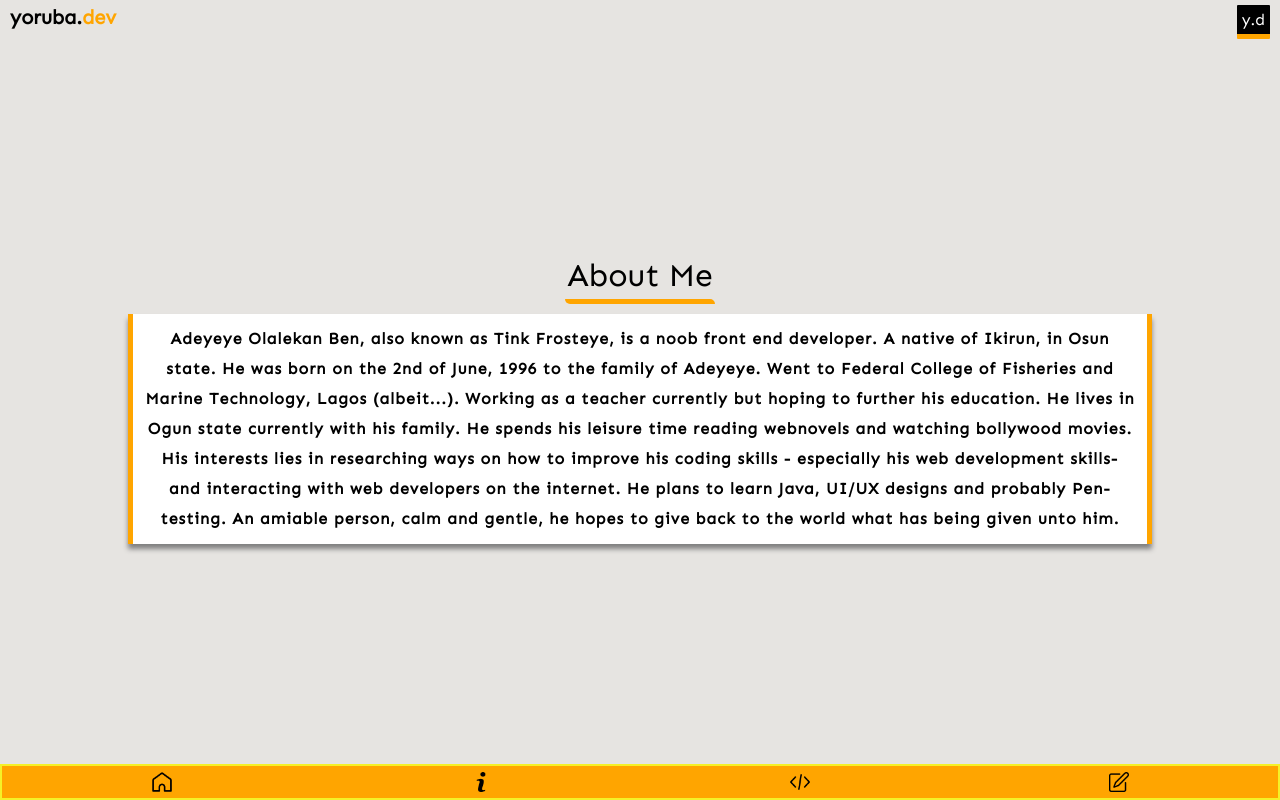
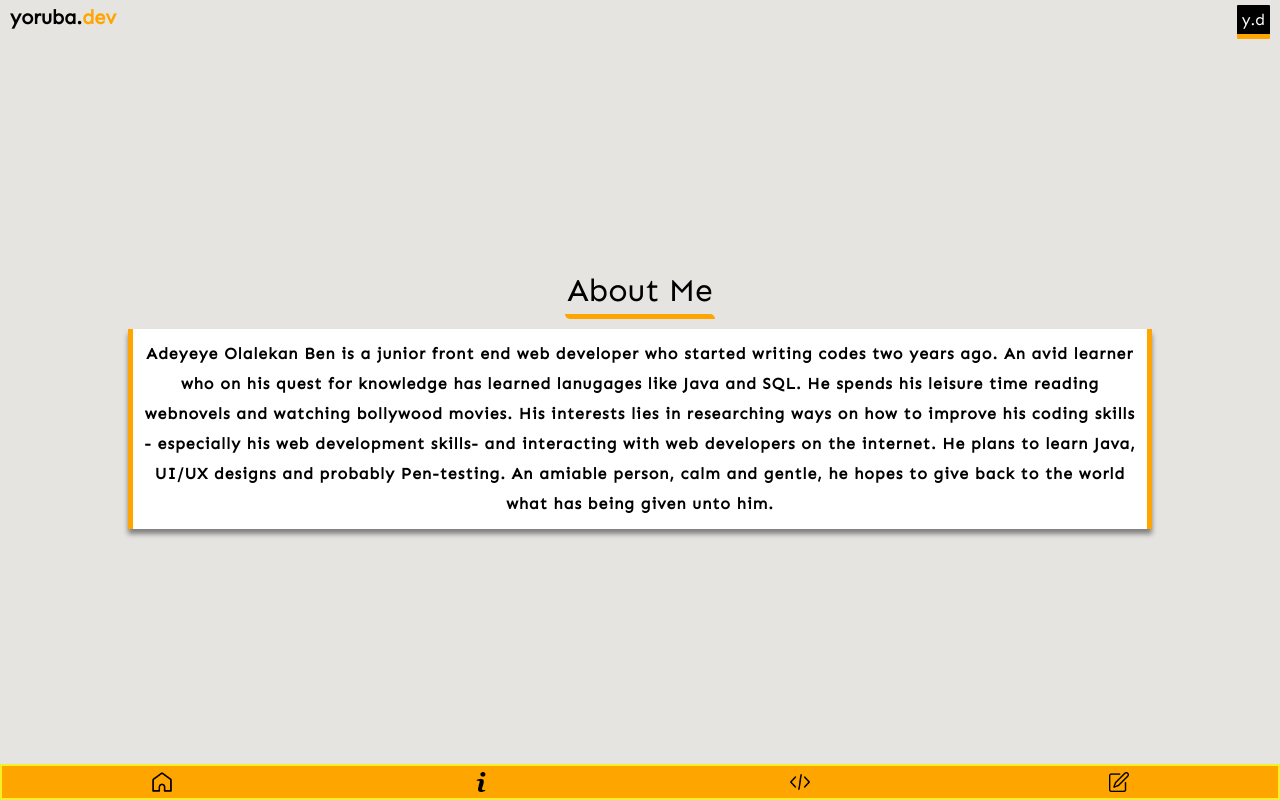
Before and after one commit to Abdulmalik-Ayorinde/Portfolio-1, a plain HTML site: page index.html in a window 1280 px wide. Both pictures are taken after a click on the element 480 px from the left and 782 px from the top of the page. Drawn offline with Linux system fonts and the light colour scheme; a web font is replaced by a local one.

Commit message:
revised portfolio design

```diff
--- a/index.html
+++ b/index.html
@@ -5,6 +5,7 @@
 	<meta name="viewport" content="width=device-width,initial-scale=1.0">
 	<link rel="stylesheet" href="index.css">
 	<link rel="stylesheet" href="profile-card.css">
+	<link rel="shortcut icon" href="Xender/favicon.ico" type="image/x-icon">
 </head>
 <body>
 <header>
@@ -103,7 +104,21 @@
 
 			<div class="info">
 				<div>
-					<p class = "info-work">Adeyeye Olalekan Ben, also known as Tink Frosteye, is a noob front end developer.  A native of Ikirun, in Osun state. He was born on the 2nd of June, 1996 to the family of Adeyeye. Went to Federal College of Fisheries and Marine Technology, Lagos (albeit...). Working as a teacher currently but hoping to further his education. He lives in Ogun state currently with his family. He spends his leisure time reading webnovels and watching bollywood movies. His interests lies in researching ways on how to improve his coding skills - especially his web development skills- and interacting with web developers on the internet. He plans to learn Java, UI/UX designs and probably Pen-testing. An amiable person, calm and gentle, he hopes to give back to the world what has being given unto him.</p>
+					<p class = "info-work">Adeyeye Olalekan Ben is
+						a junior front end web developer who started
+						writing codes two years ago. An avid learner who on his quest
+						for knowledge has learned lanugages like Java and SQL.
+
+						He spends his leisure time reading webnovels
+						and watching bollywood movies.
+						His interests lies in researching ways on how to
+						improve his coding skills - especially his
+						web development skills- and interacting
+						with web developers on the internet.
+						He plans to learn Java, UI/UX designs
+						and probably Pen-testing. An amiable person,
+						calm and gentle, he hopes to give back to the
+						world what has being given unto him.</p>
 				</div>
 			</div>
 		</section>
@@ -316,8 +331,8 @@
 	homeFooter.addEventListener('click', changeToHome);
 	projectFooter.addEventListener('click', changeToProject);
 	messageMe.addEventListener('click', changeToForm);
-	pic.addEventListener('click', dropDown);
-	cancel.addEventListener('click', cancelButton);
+	// pic.addEventListener('click', dropDown);
+	// cancel.addEventListener('click', cancelButton);
 
 
 </script>
```
